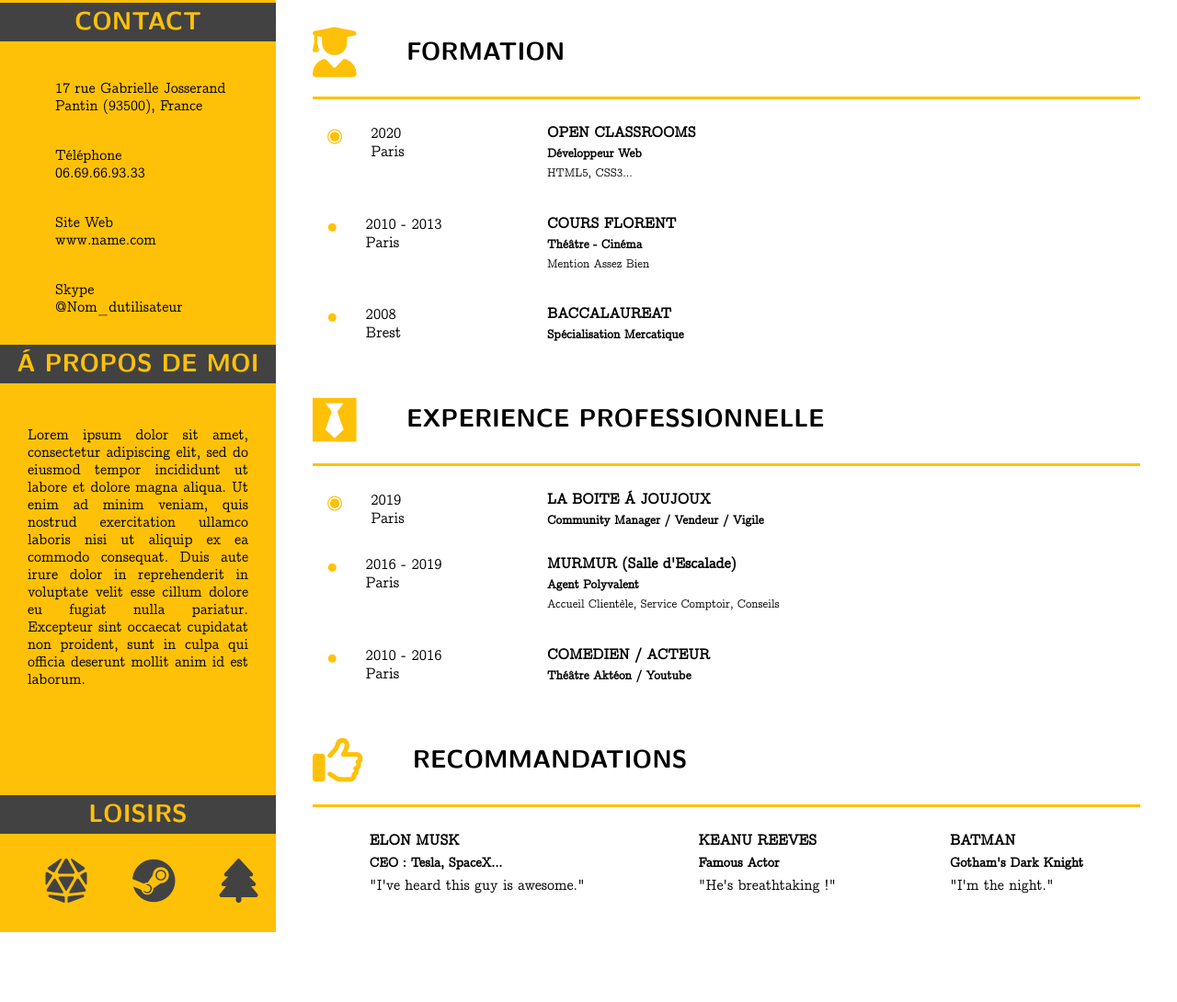
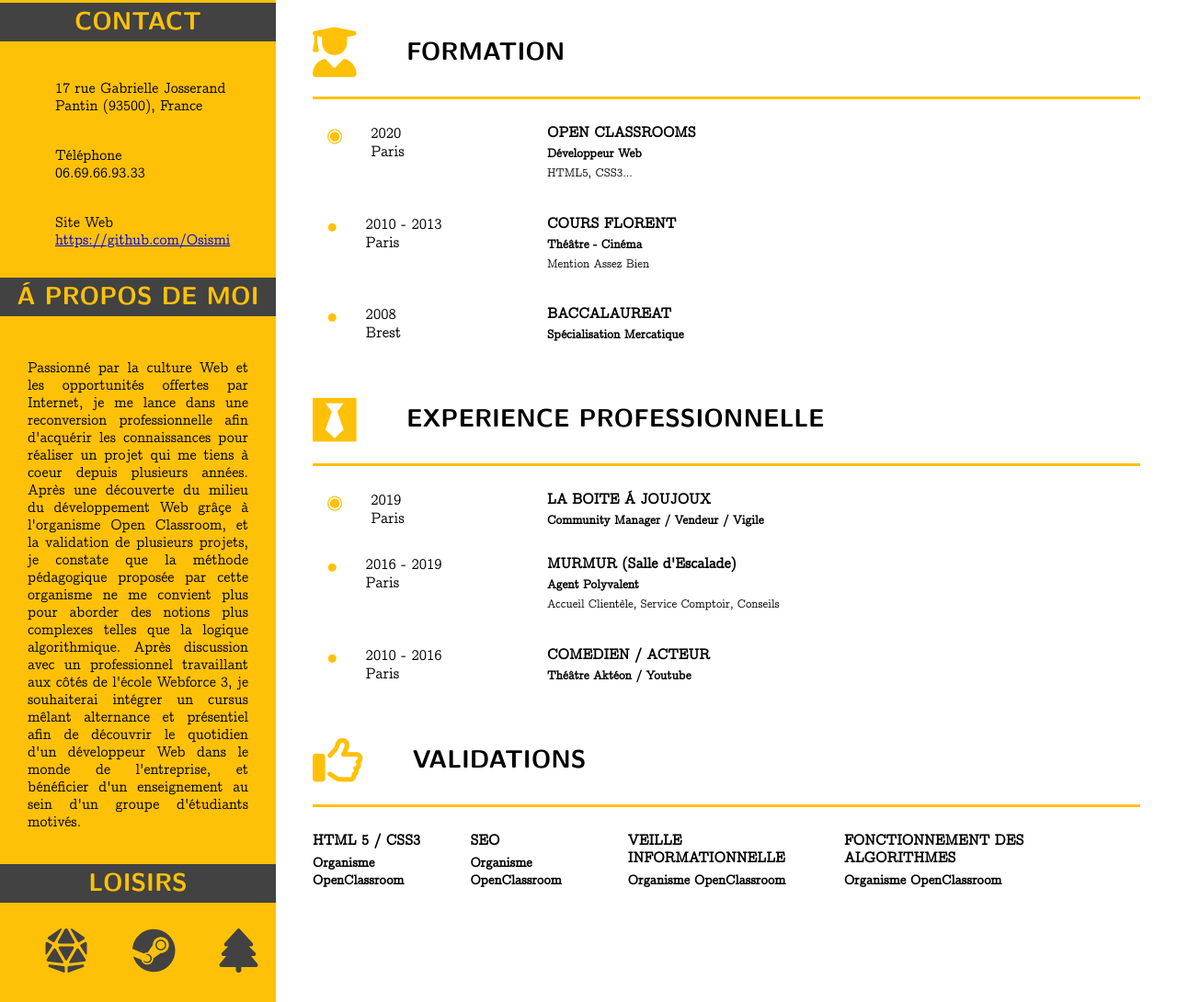
Before and after one commit to Osismi/cv-projet2-oc, a plain HTML site: page index.html in a window 1280 px wide. Shown: the part 242-1332 px from the top of the page at 92% size. Before the commit the page ends 1256 px from the top, so only its background shows below. Drawn offline with Linux system fonts and the light colour scheme.

Commit message:
Personnalisation CV

```diff
--- a/index.html
+++ b/index.html
@@ -32,17 +32,16 @@
                         <li>Téléphone <br/>
                             06.69.66.93.33</li>
                         <li>Site Web <br/>
-                            www.name.com</li>
-                        <li>Skype<br/>
-                            @Nom_dutilisateur</li>
+                            <a href="https://github.com/Osismi" target="_blank">https://github.com/Osismi</a></li>
                     </ul>
                 </section>
                 <section class="description">
                     <h3 class="aside">Á PROPOS DE MOI</h3>
-                    <p>Lorem ipsum dolor sit amet, consectetur adipiscing elit, sed do eiusmod tempor incididunt ut labore et dolore
-                     magna aliqua. Ut enim ad minim veniam, quis nostrud exercitation ullamco laboris nisi ut aliquip ex ea commodo
-                     consequat. Duis aute irure dolor in reprehenderit in voluptate velit esse cillum dolore eu fugiat nulla pariatur.
-                      Excepteur sint occaecat cupidatat non proident, sunt in culpa qui officia deserunt mollit anim id est laborum. </p>
+                    <p>Passionné par la culture Web et les opportunités offertes par Internet, je me lance dans une reconversion professionnelle afin d'acquérir les connaissances pour réaliser
+                        un projet qui me tiens à coeur depuis plusieurs années. Après une découverte du milieu du développement Web grâçe à l'organisme Open Classroom, et la validation de plusieurs projets,
+                        je constate que la méthode pédagogique proposée par cette organisme ne me convient plus pour aborder des notions plus complexes telles que la logique algorithmique.
+                        Après discussion avec un professionnel travaillant aux côtés de l'école Webforce 3, je souhaiterai intégrer un cursus mêlant alternance et présentiel afin de découvrir le quotidien
+                        d'un développeur Web dans le monde de l'entreprise, et bénéficier d'un enseignement au sein d'un groupe d'étudiants motivés. </p>
                 </section>
                 <section>
                     <h3 class="aside">LOISIRS</h3>
@@ -118,22 +117,23 @@
                     </article>
                 </section>
                 <section>
-                    <h3><i class="far fa-thumbs-up fa-2x"></i><span class="titres">RECOMMANDATIONS</span></h3>
+                    <h3><i class="far fa-thumbs-up fa-2x"></i><span class="titres">VALIDATIONS</span></h3>
                     <div class="reco">
                         <article>
-                            <h4>ELON MUSK</h4>
-                            <p><strong>CEO : Tesla, SpaceX...</strong></p>
-                            <p class="citation">"I've heard this guy is awesome."</p>
+                            <h4>HTML 5 / CSS3</h4>
+                            <p><strong>Organisme OpenClassroom</strong></p>
                         </article>
                         <article>
-                            <h4>KEANU REEVES</h4>
-                            <p><strong>Famous Actor</strong></p>
-                            <p class="citation">"He's breathtaking !"</p>
+                            <h4>SEO</h4>
+                            <p><strong>Organisme OpenClassroom</strong></p>
                         </article>
                         <article>
-                            <h4>BATMAN</h4>
-                            <p><strong>Gotham's Dark Knight</strong></p>
-                            <p class="citation">"I'm the night."</p>
+                            <h4>VEILLE INFORMATIONNELLE</h4>
+                            <p><strong>Organisme OpenClassroom</strong></p>
+                        </article>
+                        <article>
+                            <h4>FONCTIONNEMENT DES ALGORITHMES</h4>
+                            <p><strong>Organisme OpenClassroom</strong></p>
                         </article>
                     </div>
                 </section>
```
